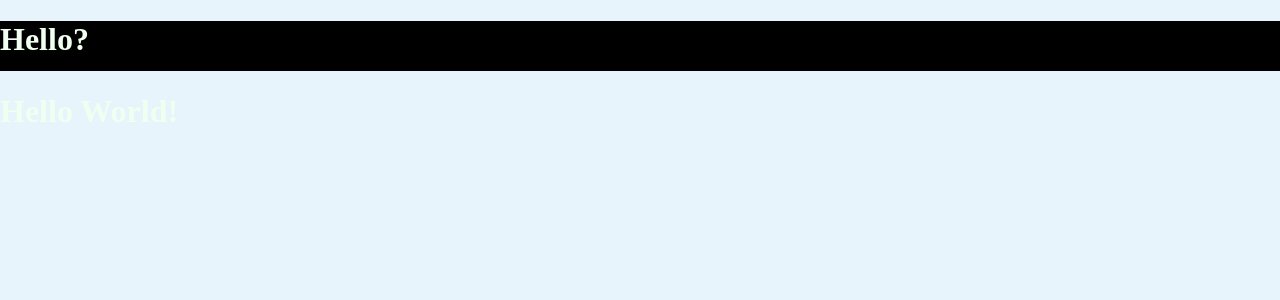
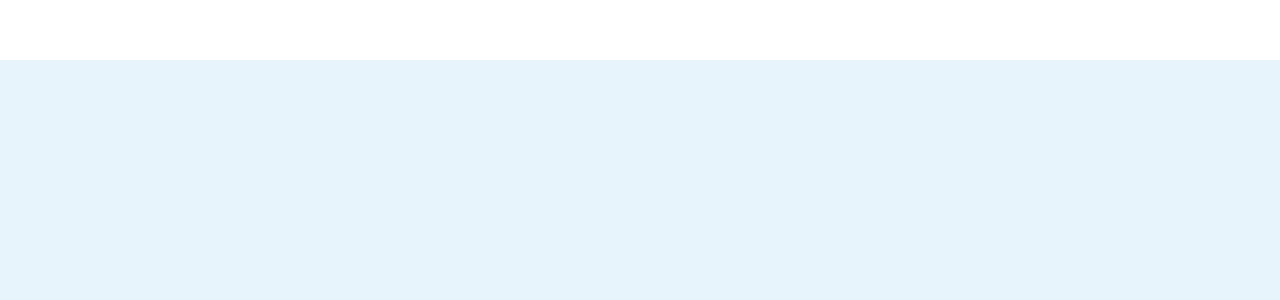
Before and after one commit to SuprMurph/Project-redditClone240620, a React (Create React App) app: page / in a window 1280 px wide. Shown: the top 300 px of the page. Built offline with nearby package versions, Linux system fonts and the light colour scheme.

Commit message:
Added images folder and added reddit logo

```diff
--- a/src/components/Navbar.css
+++ b/src/components/Navbar.css
@@ -1,6 +1,8 @@
 .navbarWrapper {
-    margin-top: 0px;
-    width: 100vw;
-    height: 50px;
-    background-color: black;
+    position: fixed;
+    overflow: hidden;
+    top: 0;
+    width: 100%;
+    height: 60px;
+    background-color: white;
 }
--- a/src/components/Navbar.js
+++ b/src/components/Navbar.js
@@ -4,7 +4,7 @@ import './Navbar.css';
 const Navbar = () => {
     return (
         <div className='navbarWrapper'>
-            <h1>Hello?</h1>
+
         </div>
     )
 }
```
Also changed, not shown: src/images/redditLogo.png (added).
